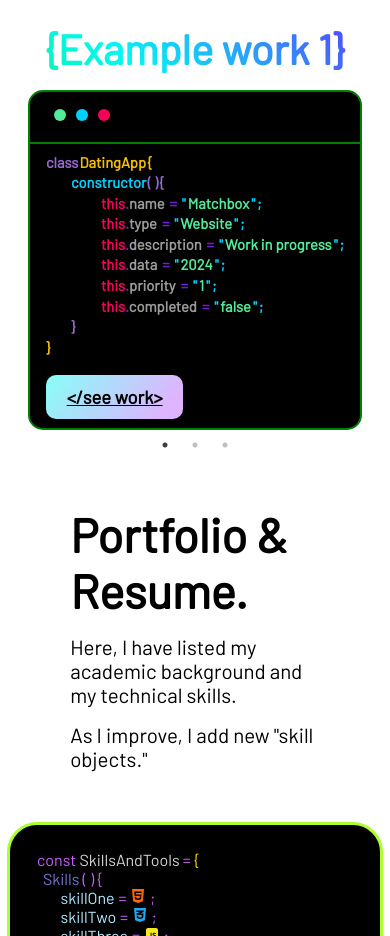
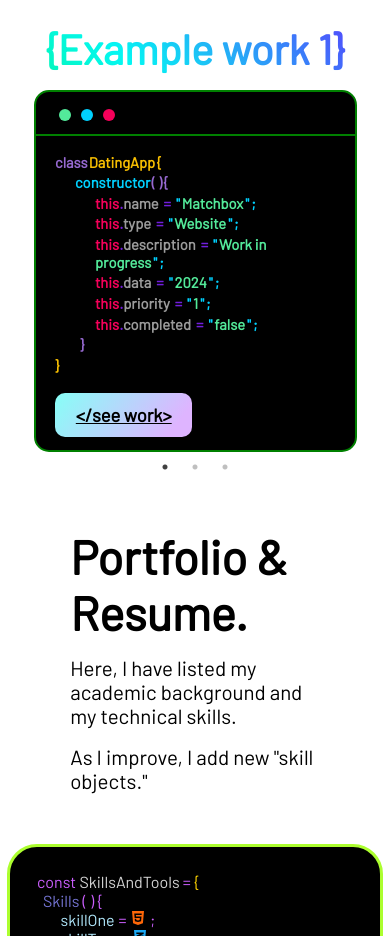
Before and after one commit to DmitryBatrakov/portfolio, a React (Create React App) app: page / in a window 390 px wide. Shown: the part 960-1896 px from the top of the page. Built offline with nearby package versions, Linux system fonts and the light colour scheme.

Commit message:
commit 32

```diff
--- a/src/modules/components/works-section/worksData/WorksData.js
+++ b/src/modules/components/works-section/worksData/WorksData.js
@@ -271,7 +271,7 @@ const settings = {
             }
         },
         {
-            breakpoint: 700,
+            breakpoint: 750,
             settings: {
                 slidesToShow: 1,
                 slidesToScroll: 1,
--- a/src/modules/components/works-section/worksList/workList-media.scss
+++ b/src/modules/components/works-section/worksList/workList-media.scss
@@ -2,9 +2,9 @@
     .work-section {
         .card {
             .array {
-                // width: 90vw;
-                // height: auto;
                 .circles {
+                    height: 5vh;
+
                     .circle {
                         width: 12px;
                         height: 12px;
@@ -12,7 +12,16 @@
                     }
                 }
                 .works {
-                    padding: 1vh 4vw;
+                    max-width: 280px;
+                    max-height: 280px;
+                    padding: 2vh 5vw;
+                    .constructorLine {
+                        margin-left: 20px;
+                    }
+
+                    .line {
+                        padding-left: 40px;
+                    }
                 }
             }
             .array::before {
@@ -22,13 +31,12 @@
     }
 }
 
-@media (min-width: 481px) and (max-width: 768px){
+@media (min-width: 481px) and (max-width: 768px) {
     .work-section {
         .card {
             .array {
-                // width: 45vw;
-                // height: auto;
                 .circles {
+                    height: 5vh;
 
                     .circle {
                         width: 13px;
@@ -37,7 +45,7 @@
                     }
                 }
                 .works {
-                    padding: 2vh 4vw;
+                    padding: 1.5vh 2vw;
                 }
             }
             .array::before {
@@ -46,22 +54,24 @@
         }
     }
 }
-@media (min-width: 769px) and (max-width: 820px){
+@media (min-width: 769px) and (max-width: 820px) {
     .work-section {
         .card {
             .array {
-                // width: 45vw;
-                // height: auto;
+                max-width: 350px;
+                max-height: 420px;
+
                 .circles {
-
+                    height: 4vh;
                     .circle {
                         width: 13px;
                         height: 13px;
                         left: 4vw;
+                        top: 1.5vh;
                     }
                 }
                 .works {
-                    padding: 2vh 4vw;
+                    padding: 1vh 3vw;
                 }
             }
             .array::before {
@@ -72,6 +82,22 @@
 }
 
 @media (min-width: 821px) and (max-width: 1024px) {
+    .work-section {
+        width: 90%;
+        margin: 0 auto;
+
+        .card {
+            .array {
+                .circles {
+                    height: 4vh;
+
+                    .circle{
+                        top: 1.5vh;
+                    }
+                }
+            }
+        }
+    }
     .array::before {
         display: none;
     }
--- a/src/modules/components/works-section/worksList/worksList.scss
+++ b/src/modules/components/works-section/worksList/worksList.scss
@@ -8,7 +8,6 @@ $color-lightGreen: #53ea9a;
 $color-orange: #d84327;
 
 .work-section {
-    // max-width: 1720px;
 
 
     .card {
@@ -33,10 +32,6 @@ $color-orange: #d84327;
         }
 
         .array {
-            // max-width: 400px;
-            // width: 100%;
-            // min-width: 30px;
-            // max-width: 450px;
             height: auto;
             display: flex;
             flex-direction: column;
@@ -74,12 +69,15 @@ $color-orange: #d84327;
             }
 
             .works {
+                // max-width: 340px;
+                // max-height: 340px;
                 min-width: 100px;
                 display: flex;
                 flex-direction: column;
                 gap: 0.3vh;
-                padding: 2vh 2vw;
+                padding: 1.5vh 2vw;
                 font-weight: 600;
+                // width: 80%;
 
                 // .class {
                 //     color: $color-yellow;
@@ -89,7 +87,7 @@ $color-orange: #d84327;
                     margin-top: 2vh;
                 }
                 .line {
-                    margin-left: 55px;
+                    padding-left: 55px;
 
                     .this {
                         color: $color-pink;
```
